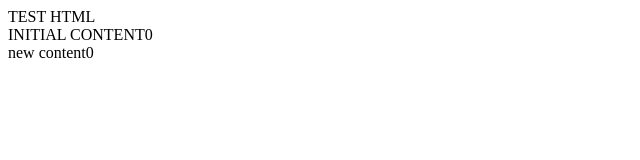
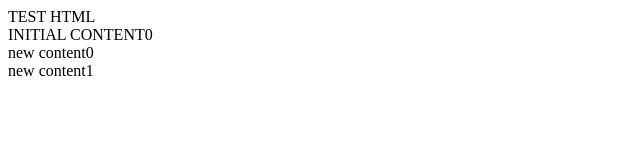
Before and after one commit to seighfred/gitWebServer, a plain HTML site: page index.html in a window 1280 px wide. Shown: the full height of the page, 0-640 px from the left. Drawn offline with Linux system fonts and the light colour scheme.

Commit message:
new content1 added

```diff
--- a/index.html
+++ b/index.html
@@ -5,5 +5,8 @@
         <div>
             new content0
         </div>
+        <div>
+            new content1
+        </div>
     </body>
 </html>
```
